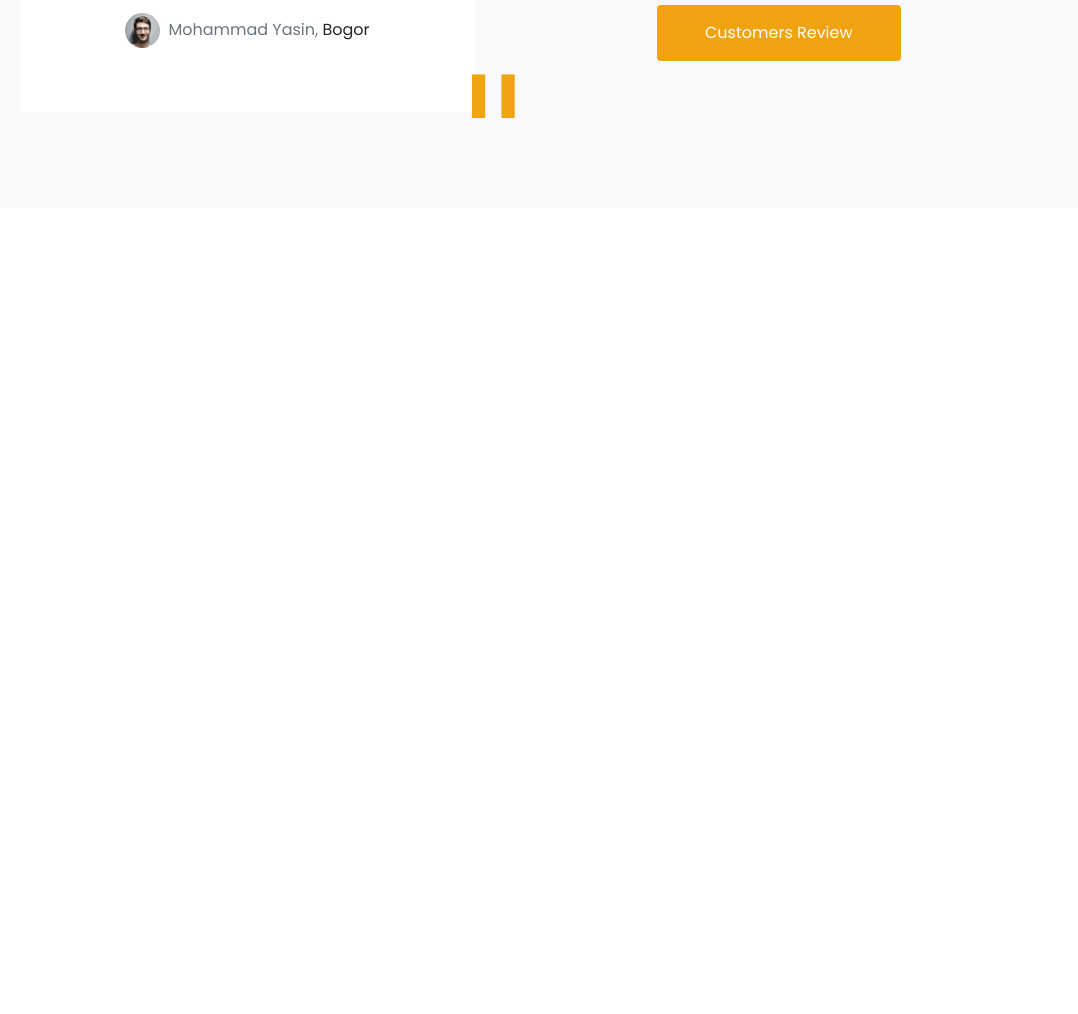
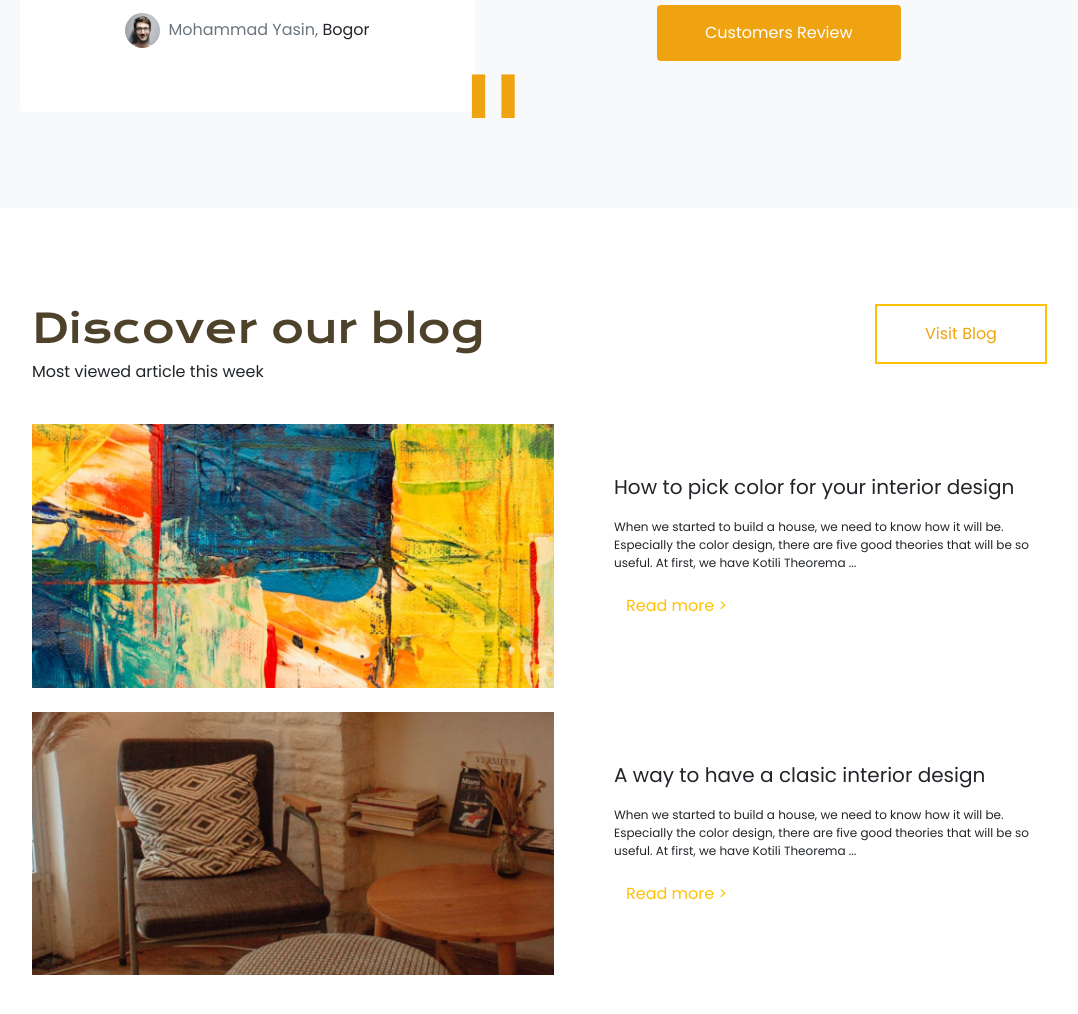
Before and after one commit to amirudev/bootstrap-nggawe, a plain HTML site: page index.html in a window 1280 px wide. Shown: the part 2133-3147 px from the top of the page, without its empty margins (74-1152 px from the left). Before the commit the page ends 2390 px from the top, so only its background shows below. Drawn offline with nearby package versions, Linux system fonts and the light colour scheme; a web font is replaced by a local one.

Commit message:
section blog development

```diff
--- a/assets/css/style.css
+++ b/assets/css/style.css
@@ -119,3 +119,15 @@ section h1 {
 #quote #text {
     margin-top: 60px;
 }
+
+#blog button {
+    border-radius: 0;
+}
+
+#blog button:hover {
+    color: white!important;
+}
+
+#blog #excerpt {
+    font-size: 12px;
+}
--- a/index.html
+++ b/index.html
@@ -90,5 +90,42 @@
                 </div>
             </div>
         </section>
+        <section id="blog">
+            <div class="container py-5 my-5 row mx-auto">
+                <div class="col-9">
+                    <h1 class="text-brand-secondarycolor fs-1">Discover our blog</h1>
+                    <p class="text-brand-font">Most viewed article this week</p>
+                </div>
+                <div class="col-3">
+                    <button class="btn btn-outline-warning text-brand-font text-brand-color border-2 px-5 py-3 mx-4">Visit Blog</button>
+                </div>
+                <div class="col-12">
+                    <div class="card border-0 my-4">
+                        <div class="row">
+                            <div class="col-6">
+                                <img src="./assets/image/blog image1.png" class="w-100">
+                            </div>
+                            <div class="col-6 p-5">
+                                <p class="text-brand-font fs-5">How to pick color for your interior design</p>
+                                <p class="text-brand-font" id="excerpt">When we started to build a house, we need to know how it will be. Especially the color design, there are five good theories that will be so useful. At first, we have Kotili Theorema ...</p>
+                                <button class="btn btn-outline-warning text-warning border-0 text-brand-font">Read more ></button>
+                            </div>
+                        </div>
+                    </div>
+                    <div class="card border-0 my-4">
+                        <div class="row">
+                            <div class="col-6">
+                                <img src="./assets/image/blog image2.png" class="w-100">
+                            </div>
+                            <div class="col-6 p-5">
+                                <p class="text-brand-font fs-5">A way to have a clasic interior design</p>
+                                <p class="text-brand-font" id="excerpt">When we started to build a house, we need to know how it will be. Especially the color design, there are five good theories that will be so useful. At first, we have Kotili Theorema ...</p>
+                                <button class="btn btn-outline-warning text-warning border-0 text-brand-font">Read more ></button>
+                            </div>
+                        </div>
+                    </div>
+                </div>
+            </div>
+        </section>
     </body>
 </html>
```
Also changed, not shown: assets/image/blog image1.png (added), assets/image/blog image2.png (added).
